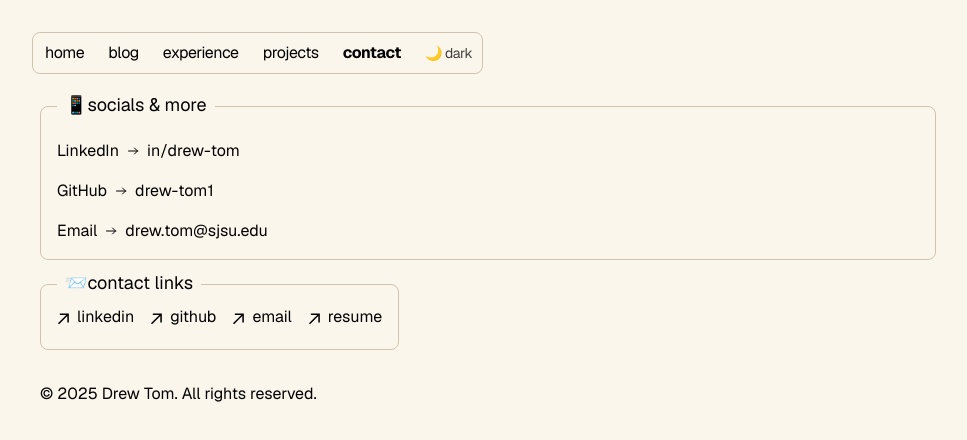
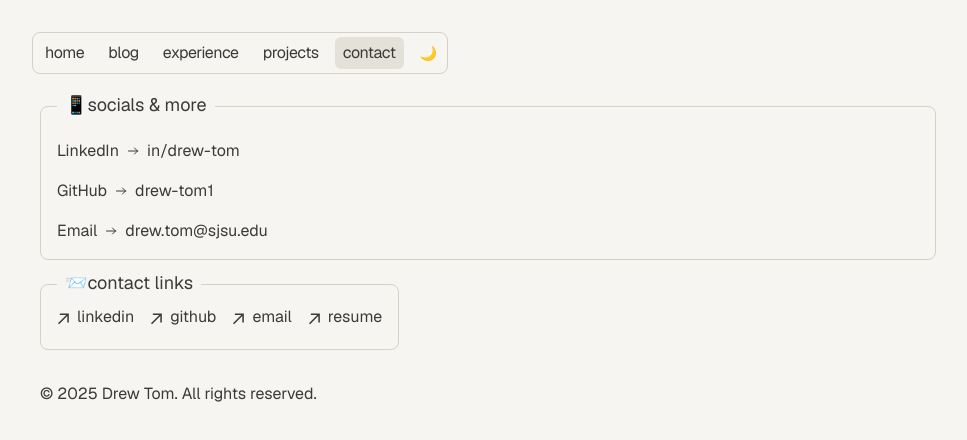
Before and after one commit to drew-tom1/me.dev, a Next.js app: page /contact in a window 1280 px wide. Shown: the top 440 px of the page, without its empty margins (152-1119 px from the left). Built offline with nearby package versions, Linux system fonts and the light colour scheme.

Commit message:
chore: update lightmode to be less harsh on the eyes

```diff
--- a/app/blog/page.tsx
+++ b/app/blog/page.tsx
@@ -9,7 +9,7 @@ export default function Page() {
   return (
     <section>
       <div className="relative rounded-lg border border-[var(--cream-border)] p-4 dark:border-gray-700">
-        <div className="absolute -top-4 left-4 bg-[var(--cream-bg)] px-2 text-lg text-black dark:bg-zinc-900 dark:text-cyan-200">
+        <div className="absolute -top-4 left-4 bg-[var(--cream-bg)] px-2 text-lg text-[var(--text-fg)] dark:bg-zinc-900 dark:text-cyan-200">
           📈stocks
         </div>
         <BlogPosts />
--- a/app/components/footer.tsx
+++ b/app/components/footer.tsx
@@ -4,10 +4,10 @@ export default function Footer() {
   return (
     <footer className="mt-6">
       <div className="relative inline-flex rounded-lg border border-[var(--cream-border)] p-4 dark:border-gray-700">
-        <div className="absolute -top-4 left-4 bg-[var(--cream-bg)] px-2 text-lg text-black dark:bg-zinc-900 dark:text-cyan-200">
+        <div className="absolute -top-4 left-4 bg-[var(--cream-bg)] px-2 text-lg text-[var(--text-fg)] dark:bg-zinc-900 dark:text-cyan-200">
           📨contact links
         </div>
-        <ul className="font-sm mt-1 inline-flex flex-col space-x-0 space-y-2 text-black md:flex-row md:space-x-4 md:space-y-0 dark:text-gray-100">
+        <ul className="font-sm mt-1 inline-flex flex-col space-x-0 space-y-2 text-[var(--text-fg)] md:flex-row md:space-x-4 md:space-y-0">
           <li>
             <a
               className="flex items-center transition-all hover:scale-105 hover:underline hover:underline-offset-2"
@@ -54,7 +54,7 @@ export default function Footer() {
           </li>
         </ul>
       </div>
-      <p className="mt-8 text-black dark:text-gray-100">
+      <p className="mt-8 text-[var(--text-fg)]">
         © {new Date().getFullYear()} Drew Tom. All rights reserved.
       </p>
     </footer>
--- a/app/components/nav.tsx
+++ b/app/components/nav.tsx
@@ -32,10 +32,10 @@ export function Navbar() {
           className="flex flex-row items-start relative px-0 pb-0 fade md:overflow-auto scroll-pr-6 md:relative"
           id="nav"
         >
-          <div className="flex flex-row items-center space-x-0 rounded-lg border border-[var(--cream-border)] pr-0.5 text-black dark:border-gray-700 dark:text-gray-100">
+          <div className="flex flex-row items-center space-x-0 rounded-lg border border-[var(--cream-border)] pr-0.5 text-[var(--text-fg)] dark:border-gray-700">
             {Object.entries(navItems).map(([path, { name }]) => {
               const isActive = pathname === path;
-              const linkClass = `rounded-md transition-colors hover:bg-[var(--cream-hover)] dark:hover:bg-gray-800/80 flex align-middle relative py-1 px-2 m-1 ${isActive ? "font-bold" : "font-normal"}`;
+              const linkClass = `rounded-md transition-colors hover:bg-[var(--cream-hover)] dark:hover:bg-gray-800/80 flex align-middle relative py-1 px-2 m-1 ${isActive ? "bg-[var(--cream-hover)] dark:bg-gray-800/80" : ""}`;
 
               return (
                 <Link
--- a/app/components/posts.tsx
+++ b/app/components/posts.tsx
@@ -25,7 +25,7 @@ export function BlogPosts() {
               <p className="text-neutral-600 dark:text-neutral-400 tabular-nums">
                 {formatDate(post.metadata.publishedAt, true)}
               </p>
-              <p className="tracking-tight text-black duration-300 hover:scale-105 dark:text-gray-100">
+              <p className="tracking-tight text-[var(--text-fg)] duration-300 hover:scale-105">
                 {post.metadata.title}
               </p>
             </div>
--- a/app/components/theme-toggle.tsx
+++ b/app/components/theme-toggle.tsx
@@ -43,9 +43,9 @@ export function ThemeToggle() {
       type="button"
       onClick={toggleTheme}
       aria-label="Toggle color theme"
-      className="ml-1 rounded-md px-2 py-1 text-sm transition-all hover:scale-105 text-neutral-700 hover:text-red-400 dark:text-neutral-200 dark:hover:text-cyan-200"
+      className="ml-1 rounded-md px-2 py-1 text-sm transition-all hover:scale-105 text-neutral-700 hover:text-red-400 dark:text-neutral-200 dark:hover:text-cyan-200 hover:cursor-pointer"
     >
-      {theme === "dark" ? "☀️ light" : "🌙 dark"}
+      {theme === "dark" ? "☀️" : "🌙"}
     </button>
   );
 }
--- a/app/contact/page.tsx
+++ b/app/contact/page.tsx
@@ -9,40 +9,40 @@ export default function Page() {
   return (
     <section>
       <div className="relative rounded-lg border border-[var(--cream-border)] p-4 dark:border-gray-700">
-        <div className="absolute -top-4 left-4 bg-[var(--cream-bg)] px-2 text-lg text-black dark:bg-zinc-900 dark:text-cyan-200">
+        <div className="absolute -top-4 left-4 bg-[var(--cream-bg)] px-2 text-lg text-[var(--text-fg)] dark:bg-zinc-900 dark:text-cyan-200">
           📱socials & more
         </div>
         <ul className="mt-4 list-none space-y-4">
           <li className="flex items-center">
-            <span className="text-black dark:text-gray-100">LinkedIn</span>
+            <span className="text-[var(--text-fg)]">LinkedIn</span>
             <HorizontalArrowIcon />
             <a
               href="https://www.linkedin.com/in/drew-tom"
               target="_blank"
               rel="noopener noreferrer"
-              className="text-black underline-offset-2 transition-colors duration-300 hover:underline dark:text-gray-100"
+              className="text-[var(--text-fg)] underline-offset-2 transition-colors duration-300 hover:underline"
             >
               in/drew-tom
             </a>
           </li>
           <li className="flex items-center">
-            <span className="text-black dark:text-gray-100">GitHub</span>
+            <span className="text-[var(--text-fg)]">GitHub</span>
             <HorizontalArrowIcon />
             <a
               href="https://github.com/drew-tom1"
               target="_blank"
               rel="noopener noreferrer"
-              className="text-black underline-offset-2 transition-colors duration-300 hover:underline dark:text-gray-100"
+              className="text-[var(--text-fg)] underline-offset-2 transition-colors duration-300 hover:underline"
             >
               drew-tom1
             </a>
           </li>
           <li className="flex items-center">
-            <span className="text-black dark:text-gray-100">Email</span>
+            <span className="text-[var(--text-fg)]">Email</span>
             <HorizontalArrowIcon />
             <a
               href="mailto:drew.tom@sjsu.edu"
-              className="text-black underline-offset-2 transition-colors duration-300 hover:underline dark:text-gray-100"
+              className="text-[var(--text-fg)] underline-offset-2 transition-colors duration-300 hover:underline"
             >
               drew.tom@sjsu.edu
             </a>
--- a/app/global.css
+++ b/app/global.css
@@ -36,15 +36,16 @@
   --sh-property: #e25a1c;
   --sh-entity: #e25a1c;
   color-scheme: light;
-  --cream-bg: #faf6ec;
-  --cream-border: #cfc3ae;
-  --cream-surface: #f4efe4;
-  --cream-hover: #e5dac6;
-  --vte-content-bg: #f7f3ea;
-  --vte-content-fg: #292524;
+  --text-fg: #3c3a37;
+  --cream-bg: #f6f5f2;
+  --cream-border: #d6d1c7;
+  --cream-surface: #eeece7;
+  --cream-hover: #e4e1d9;
+  --vte-content-bg: var(--cream-surface);
+  --vte-content-fg: var(--text-fg);
   --vte-content-border: var(--cream-border);
-  --vte-date-color: #6b6254;
-  --timeline-line: #c4b8a4;
+  --vte-date-color: #5f5c56;
+  --timeline-line: #c9c5bc;
 }
 
 .dark {
@@ -53,6 +54,7 @@
   --sh-keyword: #f47067;
   --sh-string: #0fa295;
   color-scheme: dark;
+  --text-fg: #f4f4f5;
   --vte-content-bg: #18181b;
   --vte-content-fg: #ffffff;
   --vte-content-border: #3f3f46;
--- a/app/layout.tsx
+++ b/app/layout.tsx
@@ -48,7 +48,7 @@ export default function RootLayout({
     <html
       lang="en"
       className={cx(
-        "bg-[var(--cream-bg)] text-black dark:bg-zinc-900 dark:text-gray-100",
+        "bg-[var(--cream-bg)] text-[var(--text-fg)] dark:bg-zinc-900",
         GeistSans.className
       )}
       suppressHydrationWarning
--- a/app/projects/page.tsx
+++ b/app/projects/page.tsx
@@ -4,7 +4,7 @@ import Link from "next/link";
 export default function ProjectsPage() {
   return (
     <div className="relative rounded-lg border border-[var(--cream-border)] p-4 dark:border-gray-700">
-      <div className="absolute -top-4 left-4 bg-[var(--cream-bg)] px-2 text-lg text-black dark:bg-zinc-900 dark:text-cyan-200">
+      <div className="absolute -top-4 left-4 bg-[var(--cream-bg)] px-2 text-lg text-[var(--text-fg)] dark:bg-zinc-900 dark:text-cyan-200">
         🚧 all projects
       </div>
       <ul className="mt-2 space-y-3">
@@ -15,12 +15,12 @@ export default function ProjectsPage() {
               className="flex cursor-pointer items-start justify-between p-2"
             >
               <div>
-                <span className="font-medium text-black hover:underline dark:text-gray-100">
+                <span className="font-medium text-[var(--text-fg)] hover:underline">
                   {project.name}
                 </span>
                 <p className="text-sm text-stone-600 dark:text-gray-400">{project.description}</p>
               </div>
-              <span className="text-black transition group-hover:translate-x-1 dark:text-gray-100">
+              <span className="text-[var(--text-fg)] transition group-hover:translate-x-1">
                 →
               </span>
             </Link>
```
Also changed, not shown: app/experience/page.tsx (+4 -4 lines), app/page.tsx (+7 -7 lines), app/projects/[slug]/page.tsx (+4 -4 lines).
